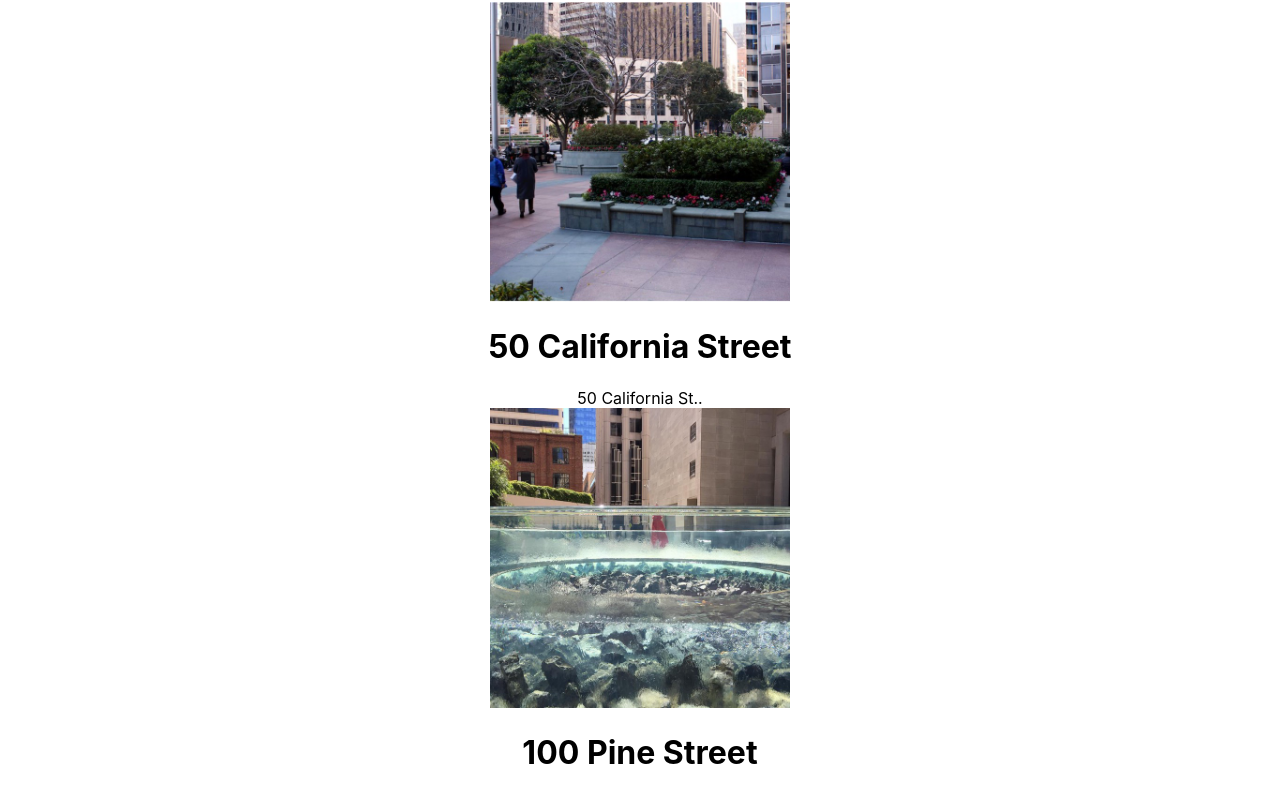
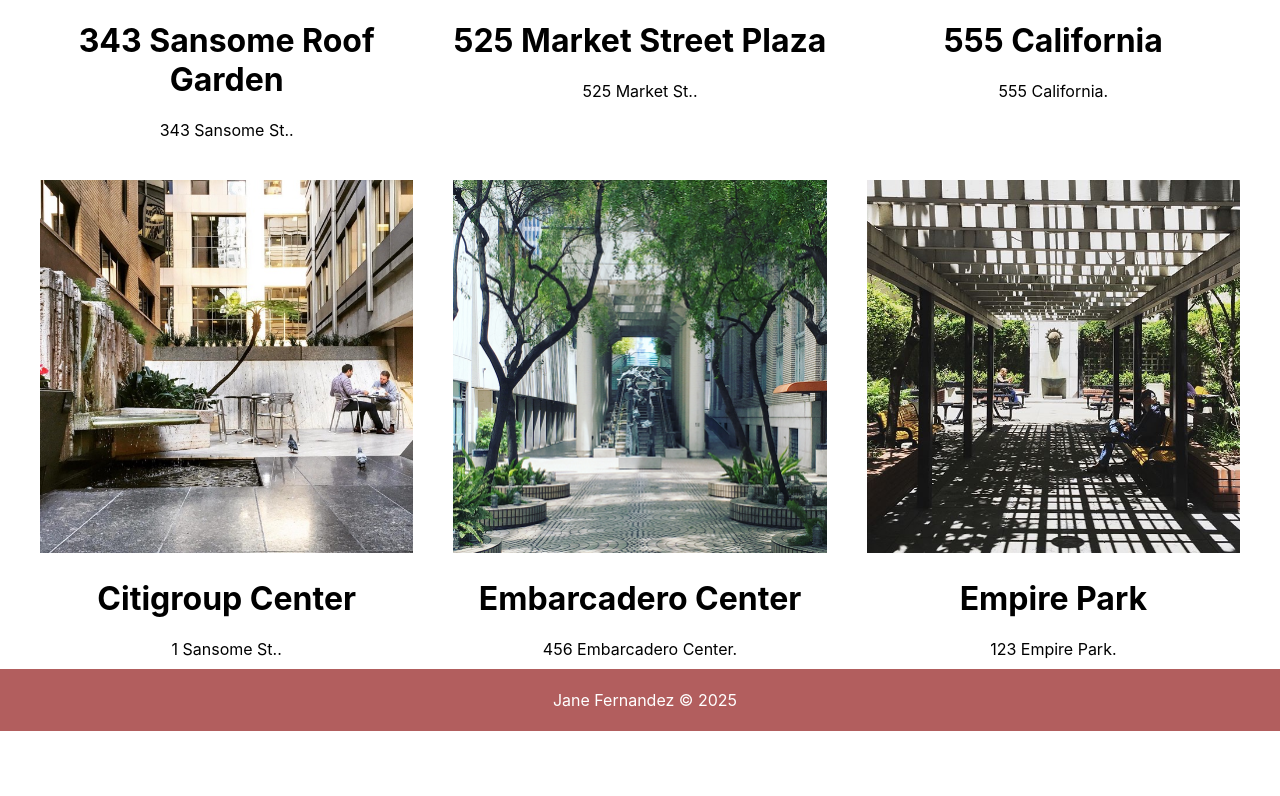
Before and after one commit to jf-759/React-Fundamentals-Tutorial, a React (Create React App) app: page / in a window 1280 px wide. Shown: the part 1122-1918 px from the top of the page. After the commit the page ends 1853 px from the top, so only its background shows below. Built offline with nearby package versions, Linux system fonts and the light colour scheme.

Commit message:
dynamic content and footer

```diff
--- a/src/App.css
+++ b/src/App.css
@@ -1,5 +1,8 @@
 .App {
+  display: flex;
   text-align: center;
+  flex-direction: column;
+  min-height: 100vh;
 }
 
 .App-logo {
@@ -17,6 +20,7 @@
   background-color: #282c34;
   min-height: 100vh;
   display: flex;
+  flex: 1;
   flex-direction: column;
   align-items: center;
   justify-content: center;
--- a/src/App.js
+++ b/src/App.js
@@ -2,13 +2,15 @@
 import './App.css';
 import Title from './Title';
 import POPOSList from './POPOSList';
+import Footer from './Footer';
 
 function App() {
   return (
     <div className="App">
       <Title />
-      <img src={logo} />
+      {/* <img src={logo} /> */}
       <POPOSList />
+      <Footer />
     </div>
   );
 }
--- /dev/null
+++ b/src/Footer.css
@@ -0,0 +1,9 @@
+.footer {
+    text-align: center;
+    padding: 5px;
+    background-color: #b25e5e;
+    color: white;
+    position: relative;
+    bottom: 0;
+    width: 100%;
+}
--- /dev/null
+++ b/src/Footer.js
@@ -0,0 +1,11 @@
+import "./Footer.css";
+
+const Footer = () => {
+    return (
+        <footer className="footer">
+            <p>Jane Fernandez &copy; {new Date().getFullYear()}</p>
+        </footer>
+    );
+};
+
+export default Footer;
--- /dev/null
+++ b/src/POPOSList.css
@@ -0,0 +1,8 @@
+ .POPOSList {
+    width: calc(100% - 80px);
+    margin: auto;
+    display: grid;
+    grid-template-columns: 1fr 1fr 1fr;
+    grid-gap: 40px;
+    padding: 10px;
+  }
--- a/src/POPOSList.js
+++ b/src/POPOSList.js
@@ -1,4 +1,5 @@
 import POPOSSpace from './POPOSSpace';
+import './POPOSList.css';
 
 function POPOSList() {
     return (
@@ -48,16 +49,6 @@
                 address='123 Empire Park'
                 image='empire-park.jpg'
             />
-            <POPOSSpace
-                name='Garden Terrace'
-                address='123 Garden Terrace at 150 California'
-                image='garden-terrace-at-150-california.jpg'
-            />
-            <POPOSSpace
-                name='Transamerica Redwood Park'
-                address='123 Transamerica Redwood Park'
-                image='transamerica-redwood-park.jpg'
-            />
         </div>
     )
 }
--- /dev/null
+++ b/src/POPOSSpace.css
@@ -0,0 +1,9 @@
+.POPOSSpace {
+    width: 100%;
+    text-align: center;
+  }
+
+  .POPOSSpace > img {
+    width: 100%;
+    height: auto;
+  }
--- a/src/POPOSSpace.js
+++ b/src/POPOSSpace.js
@@ -1,8 +1,10 @@
+import './POPOSSpace.css';
+
 
 function POPOSSpace(props) {
     const { name, image, address } = props
     return (
-        <div>
+        <div className='POPOSSpace'>
             <img src={`${process.env.PUBLIC_URL}/images/${image}`}
             width="300"
             height="300"
--- a/src/Title.css
+++ b/src/Title.css
@@ -8,7 +8,7 @@
     align-items: center;
     padding: 1em;
     margin-bottom: 2em;
-    background-color: rgb(192, 45, 26);
+    background-color: #c64c4c;
     color: #fff;
     text-align: center;
   }
```
